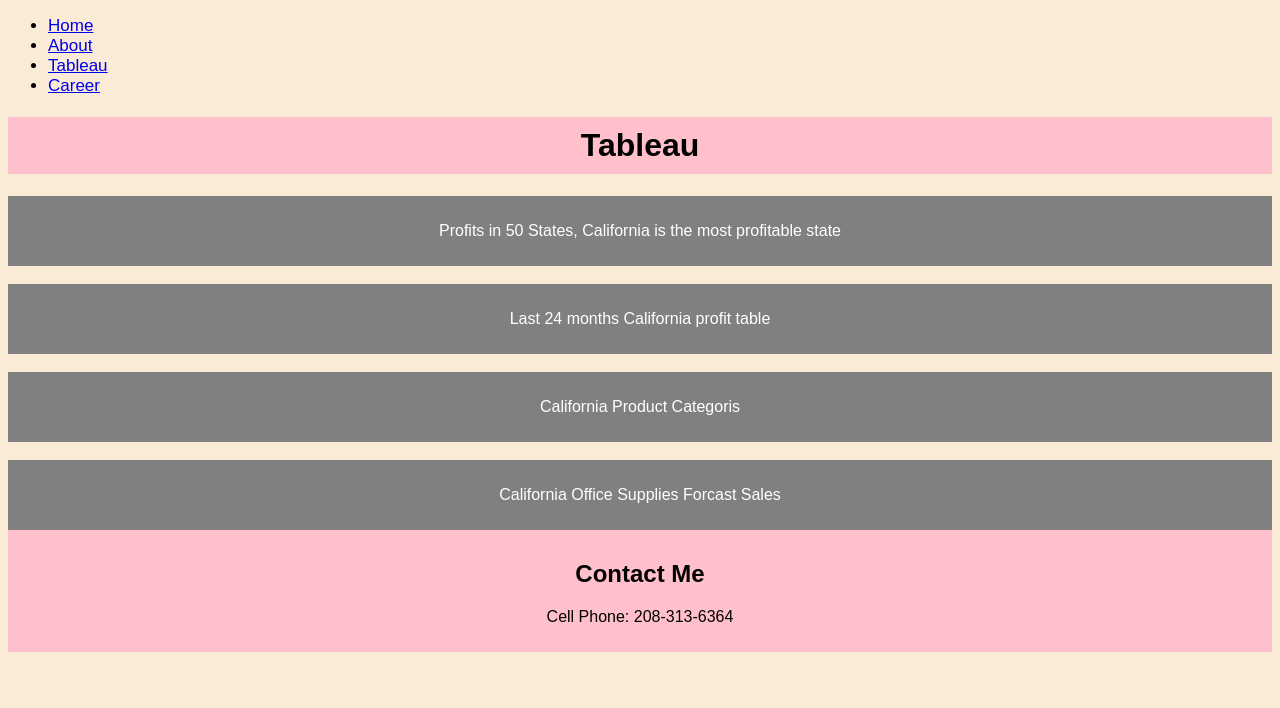
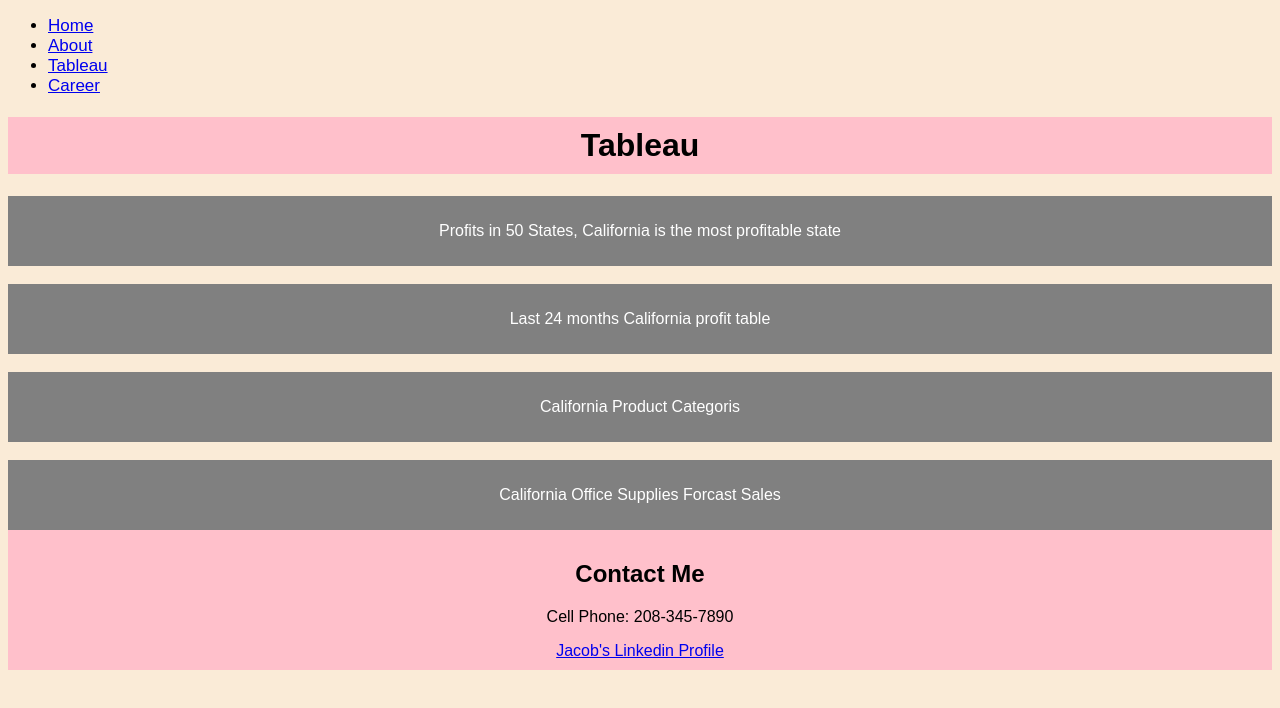
Before and after one commit to jacobgaoyuan/IS501, a plain HTML site: page html/Tableau.html in a window 1280 px wide. Drawn offline with Linux system fonts and the light colour scheme.

Commit message:
Add files via upload

```diff
--- a/html/Tableau.html
+++ b/html/Tableau.html
@@ -148,7 +148,8 @@
     <footer>
             <div class = "footer-style">
                 <h2>Contact Me</h2>
-                <p>Cell Phone: 208-313-6364</p>
+                <p>Cell Phone: 208-345-7890</p>
+                <a href="https://www.linkedin.com/in/jacobyuangao/">Jacob's Linkedin Profile</a>
            </div>
     </footer>
 </html>
```
